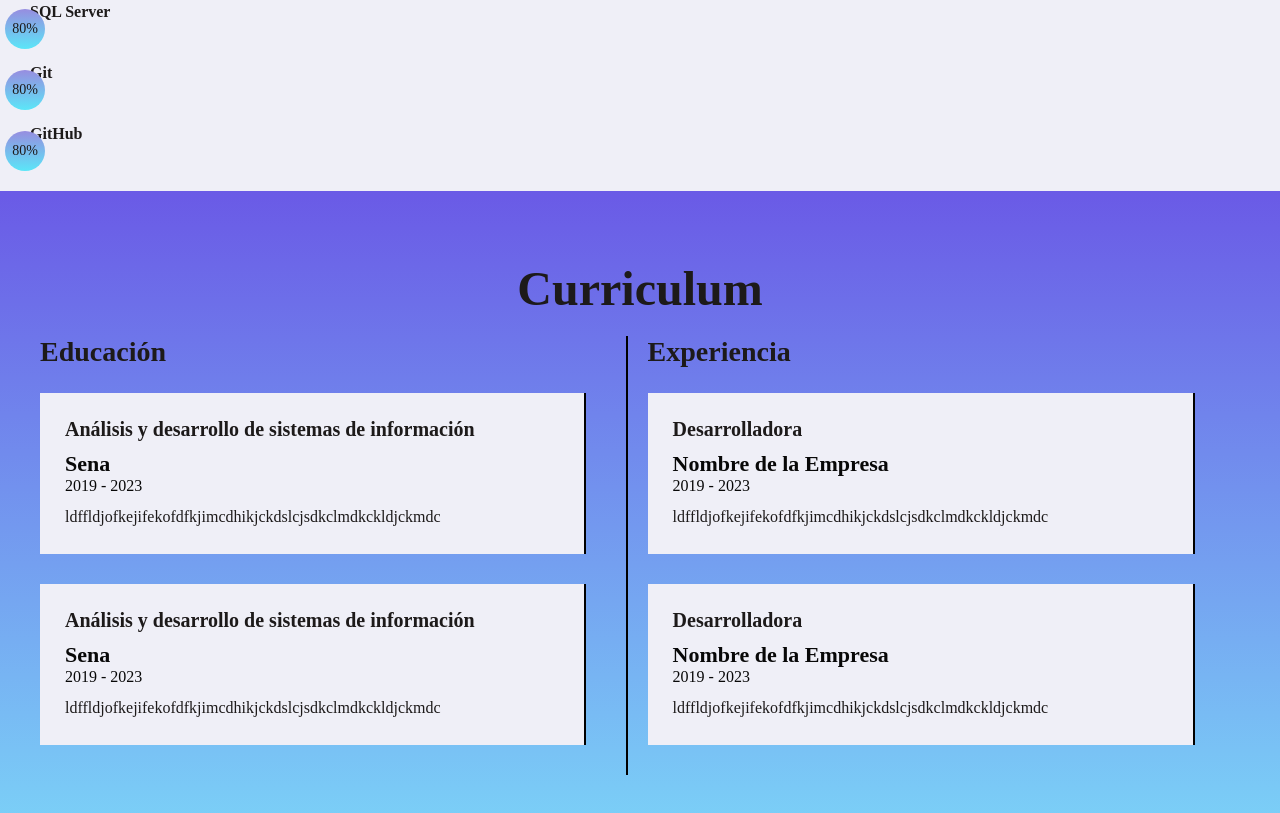
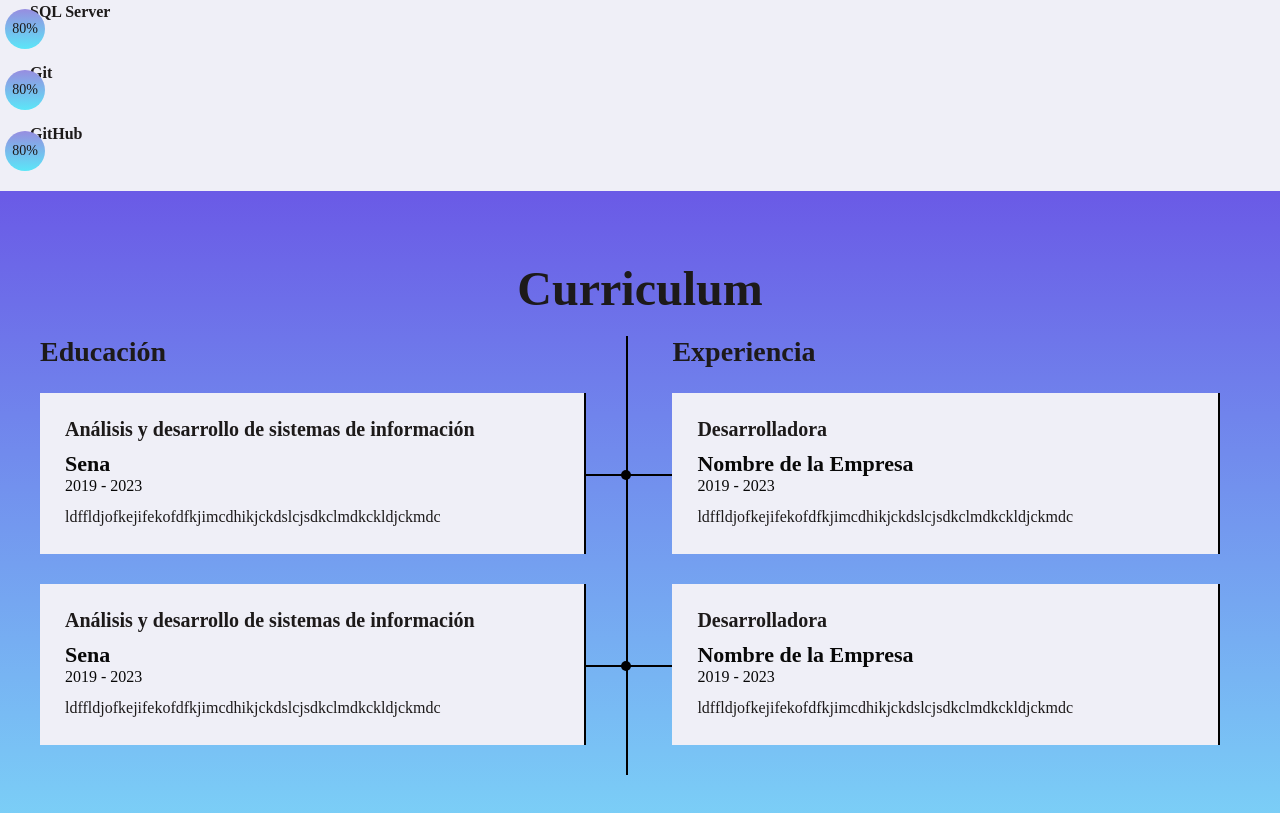
Before and after one commit to yulisaosorio/portafolio_hojaVida, a plain HTML site: page index.html in a window 1280 px wide. Shown: the part 1846-2659 px from the top of the page. Drawn offline with Linux system fonts and the light colour scheme.

Commit message:
09-06-2024 final css del contedor curriculum

```diff
--- a/css/estilo.css
+++ b/css/estilo.css
@@ -419,6 +419,7 @@ html{
 }
 .curriculum .fila{
     display: flex;
+    justify-content: space-between;
 }
 .curriculum .fila .col{
     width: 49%;
@@ -467,3 +468,41 @@ html{
     border-right: 2px solid black;
     margin-right: 20px;
 }
+.curriculum .fila .item .conectori{
+    height: 2px;
+    background-color: black;
+    width: 47px;
+    position: absolute;
+    top: 50%;
+    right: -47px;
+    z-index: 5;
+}
+.curriculum .fila .item .conectori .circuloi{
+    display: block;
+    height: 10px;
+    width: 10px;
+    border-radius: 50%;
+    background-color: black;
+    float: right;
+    position: relative;
+    bottom: 4px;
+}
+.curriculum .fila .item .conectord{
+    height: 2px;
+    background-color: black;
+    width: 47px;
+    position: absolute;
+    top: 50%;
+    left: -47px;
+    z-index: 5;
+}
+.curriculum .fila .item .conectori .circulod{
+    display: block;
+    height: 10px;
+    width: 10px;
+    border-radius: 50%;
+    background-color: black;
+    float: right;
+    position: relative;
+    bottom: 4px;
+}
```
Also changed, not shown: index.html (+5 -2 lines).
